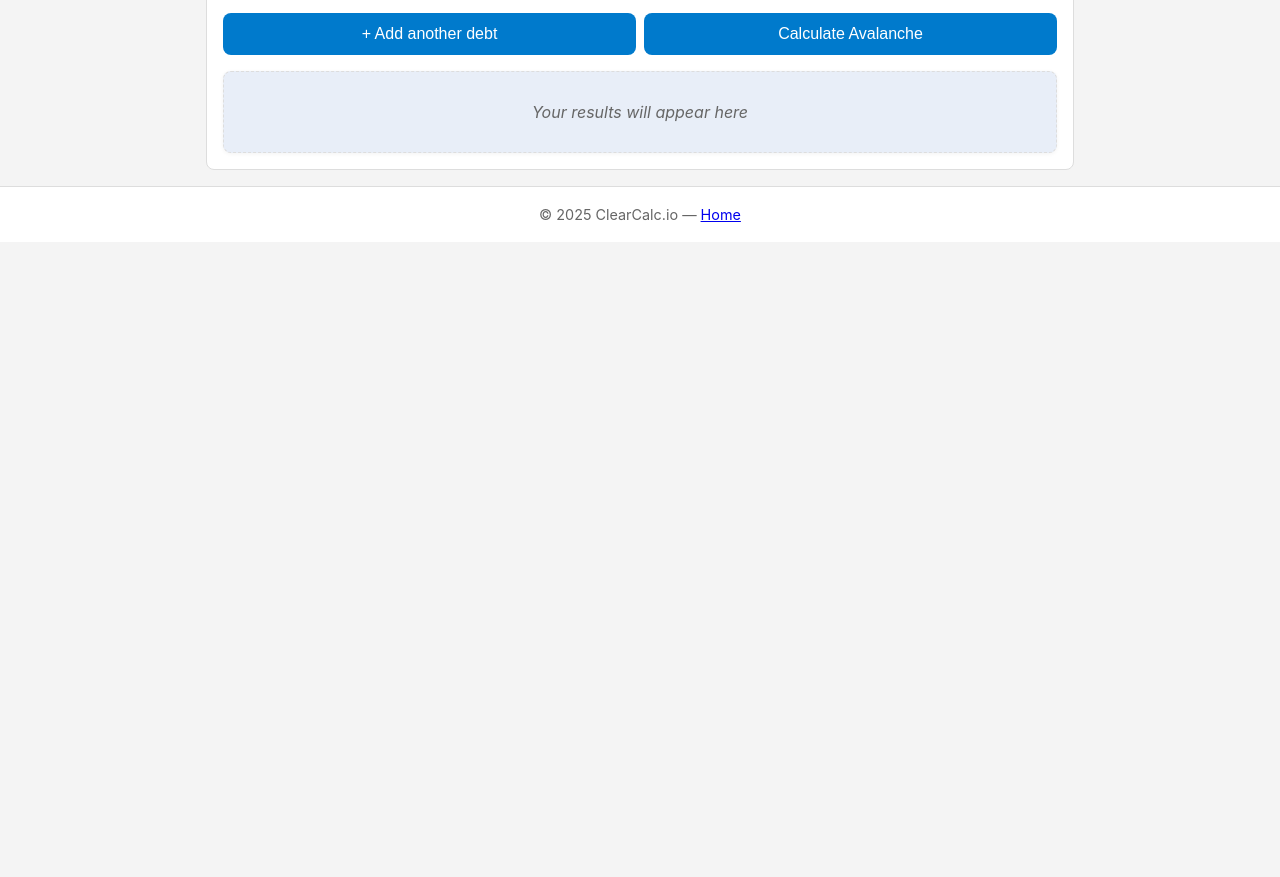
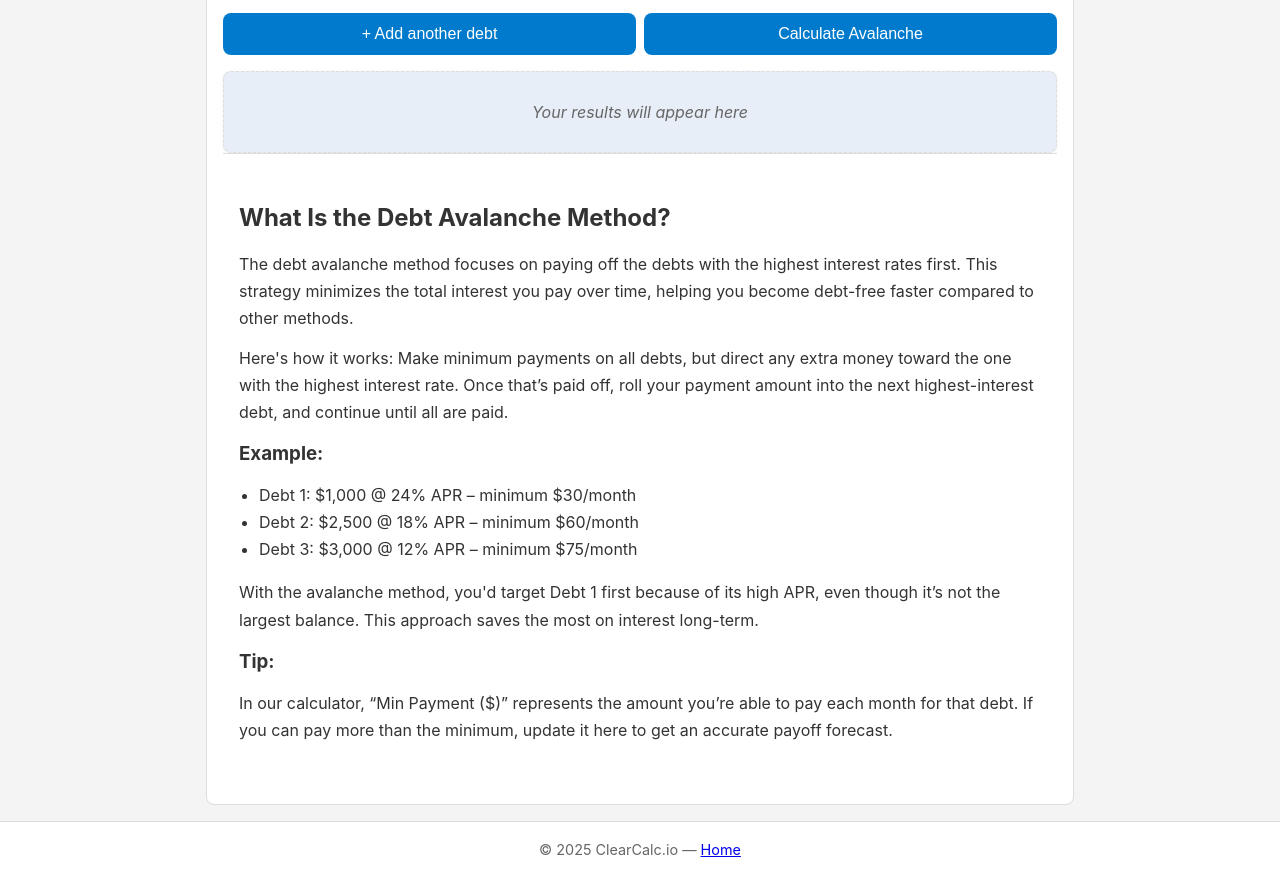
Before and after one commit to blickz55/clearcalc, a website with bundled scripts: page calculators/debt-avalanche.html in a window 1280 px wide. Shown: the part 924-1801 px from the top of the page. Before the commit the page ends 1166 px from the top, so only its background shows below. Built offline with nearby package versions, Linux system fonts and the light colour scheme.

Commit message:
Add educational content sections and fix paragraph spacing

```diff
--- a/calculators/debt-avalanche.html
+++ b/calculators/debt-avalanche.html
@@ -80,6 +80,30 @@
 
       <canvas id="avalancheChart" width="600" height="300"
               style="width:100%;max-width:600px;margin:2rem auto 0;display:none;"></canvas>
+              <!-- Educational Content -->
+<section class="educational-content">
+  <h2>What Is the Debt Avalanche Method?</h2>
+  <p>
+    The debt avalanche method focuses on paying off the debts with the highest interest rates first. This strategy minimizes the total interest you pay over time, helping you become debt-free faster compared to other methods.
+  </p><p></p>
+  <p>
+    Here's how it works: Make minimum payments on all debts, but direct any extra money toward the one with the highest interest rate. Once that’s paid off, roll your payment amount into the next highest-interest debt, and continue until all are paid.
+  </p>
+  <h3>Example:</h3>
+  <ul>
+    <li>Debt 1: $1,000 @ 24% APR – minimum $30/month</li>
+    <li>Debt 2: $2,500 @ 18% APR – minimum $60/month</li>
+    <li>Debt 3: $3,000 @ 12% APR – minimum $75/month</li>
+  </ul>
+  <p>
+    With the avalanche method, you'd target Debt 1 first because of its high APR, even though it’s not the largest balance. This approach saves the most on interest long-term.
+  </p>
+  <h3>Tip:</h3>
+  <p>
+    In our calculator, “Min Payment ($)” represents the amount you’re able to pay each month for that debt. If you can pay more than the minimum, update it here to get an accurate payoff forecast.
+  </p>
+</section>
+
     </section>
   </main>
 
--- a/css/style.css
+++ b/css/style.css
@@ -361,9 +361,13 @@ button:hover {
 }
 .educational-content h2,
 .educational-content h3 {
-  margin-top: 1.5rem;
+  margin-top: 0.75rem;
 }
 .educational-content ul {
   margin: 0.75rem 0 1rem 1.25rem;
   list-style: disc;
 }
+.educational-content p {
+  margin-top: 0.75rem;
+  margin-bottom: 0.75rem;
+}
```
Also changed, not shown: calculators/credit-card-payoff.html (+24 -0 lines).
